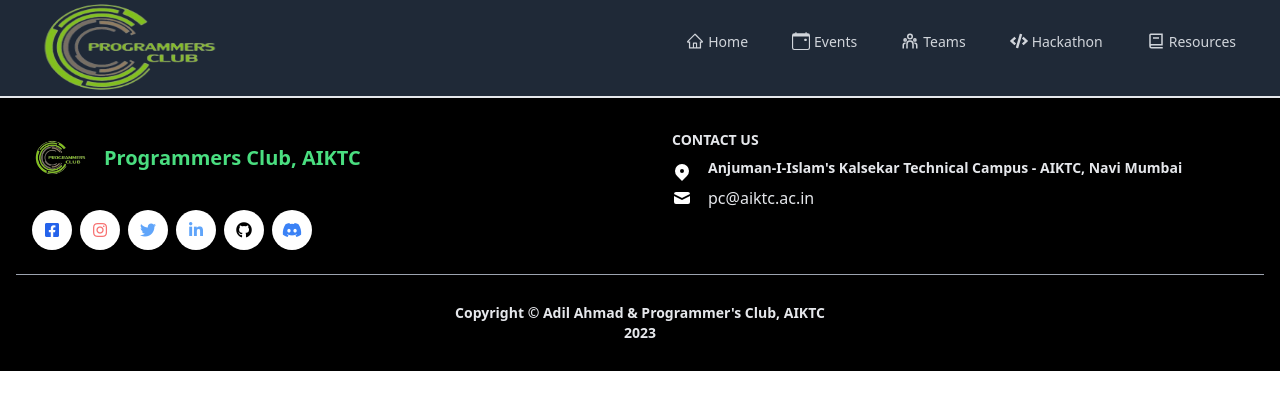
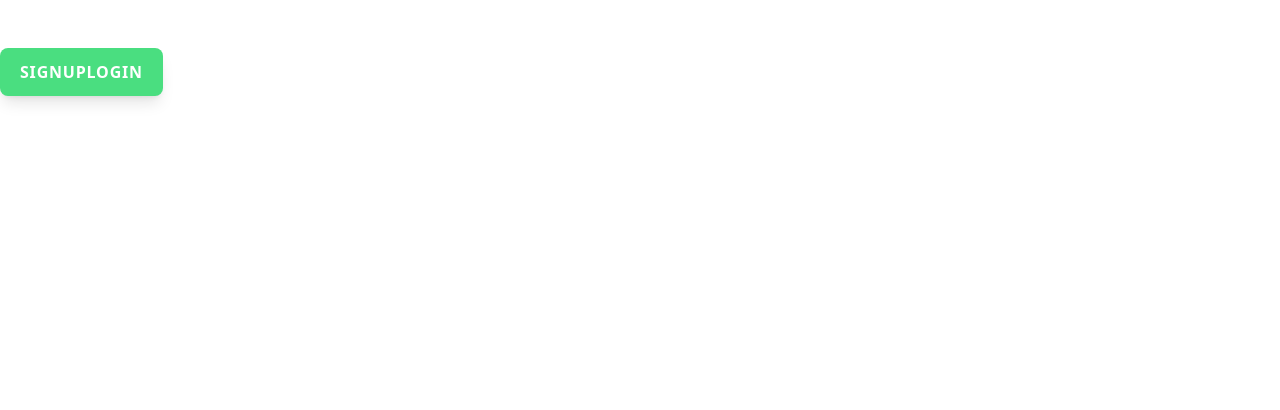
Before and after one commit to adil2705/ProgrammersClubAiktc, a React (Vite) app: page /algorithm in a window 1280 px wide. Shown: the top 410 px of the page. Built offline with nearby package versions, Linux system fonts and the light colour scheme.

Commit message:
Fix typos and update routing in App.jsx

```diff
--- a/index.html
+++ b/index.html
@@ -13,11 +13,11 @@
     />
     <meta
             name="description"
-            content="The Programmers Club is a student-led initiative established in 2015 with the motto For the students, By the students. Since our inception, we've been fostering a dynamic community where students passionate about programming unite to share knowledge and enthusiasm for all things tech"
+            content="The Programmer's Club is a student-led initiative established in 2015 with the motto For the students, By the students. Since our inception, we've been fostering a dynamic community where students passionate about programming unite to share knowledge and enthusiasm for all things tech"
     >
     <meta
             name="keywords"
-            content="B.E,competetive coder, AIKTC, india, computer science, maharashtra, mumbai"
+            content="b.e, compitetive coder, AIKTC, india, computer science, maharashtra, mumbai"
     />
     <link rel="stylesheet" href="/src/index.css">
     <link rel="stylesheet" href="https://pro.fontawesome.com/releases/v5.10.0/css/all.css"
--- a/src/App.jsx
+++ b/src/App.jsx
@@ -1,32 +1,46 @@
 import React from "react";
+
 import NavBar from "./components/NavBar";
 import Foot from "./components/Foot";
+
 import Home from "./pages/Home";
 import Resource from "./pages/Resource";
 import Event from "./pages/Event";
 import Teams from "./pages/Teams";
 import Hackathon from "./pages/Hackathon";
-import { BrowserRouter, Route, Switch, } from "react-router-dom";
 import EventDetails from "./pages/EventDetails";
 import Member from "./pages/Member";
+
+import AlgoHome from "./algorithm8.0/pages/AlgoHome";
+import Signup from "./algorithm8.0/pages/Signup";
+
+import { BrowserRouter, Route, Switch, } from "react-router-dom";
 
 export default function App() {
   return (
     <BrowserRouter>
       <div className="App">
-        <NavBar />
         <Switch>
-          <Route exact path="/" component={Home} />
-          <Route path="/events" component={Event} />
-          <Route path="/resources" component={Resource} />
-          <Route path="/eventdetails" component={EventDetails} />
-          <Route path="/teams" component={Teams} />
-          <Route path="/member" component={Member} />
-          <Route path="/hackathon" component={Hackathon} />
-          {/* <Route path="/team-tshirt" component={TeamTshirt} /> */}
+          <Route path="/algorithm" component={AlgoHome} />
+          <Route path="/signuplogin" component={Signup} />
+          <Route path="/" component={DefaultContainer} />
         </Switch>
-        <Foot />
       </div>
     </BrowserRouter>
   );
 }
+
+const DefaultContainer = () => (
+  <div className="container">
+    <NavBar />
+    <Route exact path="/" component={Home} />
+    <Route path="/events" component={Event} />
+    <Route path="/resources" component={Resource} />
+    <Route path="/eventdetails" component={EventDetails} />
+    <Route path="/teams" component={Teams} />
+    <Route path="/member" component={Member} />
+    <Route path="/hackathon" component={Hackathon} />
+    <Route path="/algorithm" component={AlgoHome} />
+    <Foot />
+  </div>
+)
--- /dev/null
+++ b/src/algorithm8.0/pages/AlgoHome.jsx
@@ -0,0 +1,19 @@
+import React from "react";
+
+export default function AlgoHome() {
+    return (
+        <div>
+            <div
+            className="  space-x-1 sm:mt-6"
+          >
+            <a
+              className="focus:outline-none inline-block transform rounded-lg my-6 bg-green-400 px-5 py-3 text-sm font-semibold uppercase tracking-wider text-white shadow-lg transition hover:-translate-y-0.5 hover:bg-green-600 focus:ring focus:ring-green-400 focus:ring-opacity-50 focus:ring-offset-2 active:bg-green-400 sm:text-base"
+              href="/signuplogin"
+              target="_self"
+            >
+              SignupLogin
+            </a>
+          </div>
+        </div>
+    );
+}
--- /dev/null
+++ b/src/algorithm8.0/pages/Signup.jsx
@@ -0,0 +1,31 @@
+import React from "react";
+
+export default function Signup() {
+    return (
+        <section className="h-screen flex flex-col md:flex-row justify-center space-y-10 md:space-y-0 md:space-x-16 items-center my-2 mx-5 md:mx-0 md:my-0">
+          <div className="md:w-1/3 max-w-sm">
+            <img
+              src="https://tecdn.b-cdn.net/img/Photos/new-templates/bootstrap-login-form/draw2.webp"
+              alt="Sample image" />
+          </div>
+          <div className="md:w-1/3 max-w-sm">
+            <input className="text-sm w-full px-4 py-2 border border-solid border-gray-300 rounded" type="text" placeholder="Email Address" />
+            <input className="text-sm w-full px-4 py-2 border border-solid border-gray-300 rounded mt-4" type="password" placeholder="Password" />
+            <div className="mt-4 flex justify-between font-semibold text-sm">
+              <label className="flex text-slate-500 hover:text-slate-600 cursor-pointer">
+                <input className="mr-1" type="checkbox" />
+                <span>Remember Me</span>
+              </label>
+              <a className="text-blue-600 hover:text-blue-700 hover:underline hover:underline-offset-4" href="#">Forgot Password?</a>
+            </div>
+            <div className="text-center md:text-left">
+              <button className="mt-4 bg-blue-600 hover:bg-blue-700 px-4 py-2 text-white uppercase rounded text-xs tracking-wider" type="submit">Login</button>
+            </div>
+            <div className="mt-4 font-semibold text-sm text-slate-500 text-center md:text-left">
+              Don't have an account? <a className="text-red-600 hover:underline hover:underline-offset-4" href="#">Register</a>
+            </div>
+          </div>
+        </section>
+      );
+
+}
--- a/src/components/Landing.jsx
+++ b/src/components/Landing.jsx
@@ -18,7 +18,7 @@
           <h1
             className="font-headline  text-brand-light py-2 text-4xl font-bold tracking-tight sm:text-4xl lg:text-6xl xl:text-8xl"
           >
-            Programmers Club
+            Programmer's Club
           </h1>
           <p
             className="mt-2 text-gray-600 sm:mt-4 sm:text-xl"
@@ -31,10 +31,10 @@
           >
             <a
               className="focus:outline-none inline-block transform rounded-lg my-6 bg-green-400 px-5 py-3 text-sm font-semibold uppercase tracking-wider text-white shadow-lg transition hover:-translate-y-0.5 hover:bg-green-600 focus:ring focus:ring-green-400 focus:ring-opacity-50 focus:ring-offset-2 active:bg-green-400 sm:text-base"
-              href="/member"
+              href="/algorithm"
               target="_self"
             >
-              become a member
+              Algorithm 8.0
             </a>
           </div>
         </div>
```
Also changed, not shown: src/algorithm8.0/pages/Login.jsx (added), src/algorithm8.0/pages/Registration.jsx (added), src/index.css (line endings or trailing spaces).
